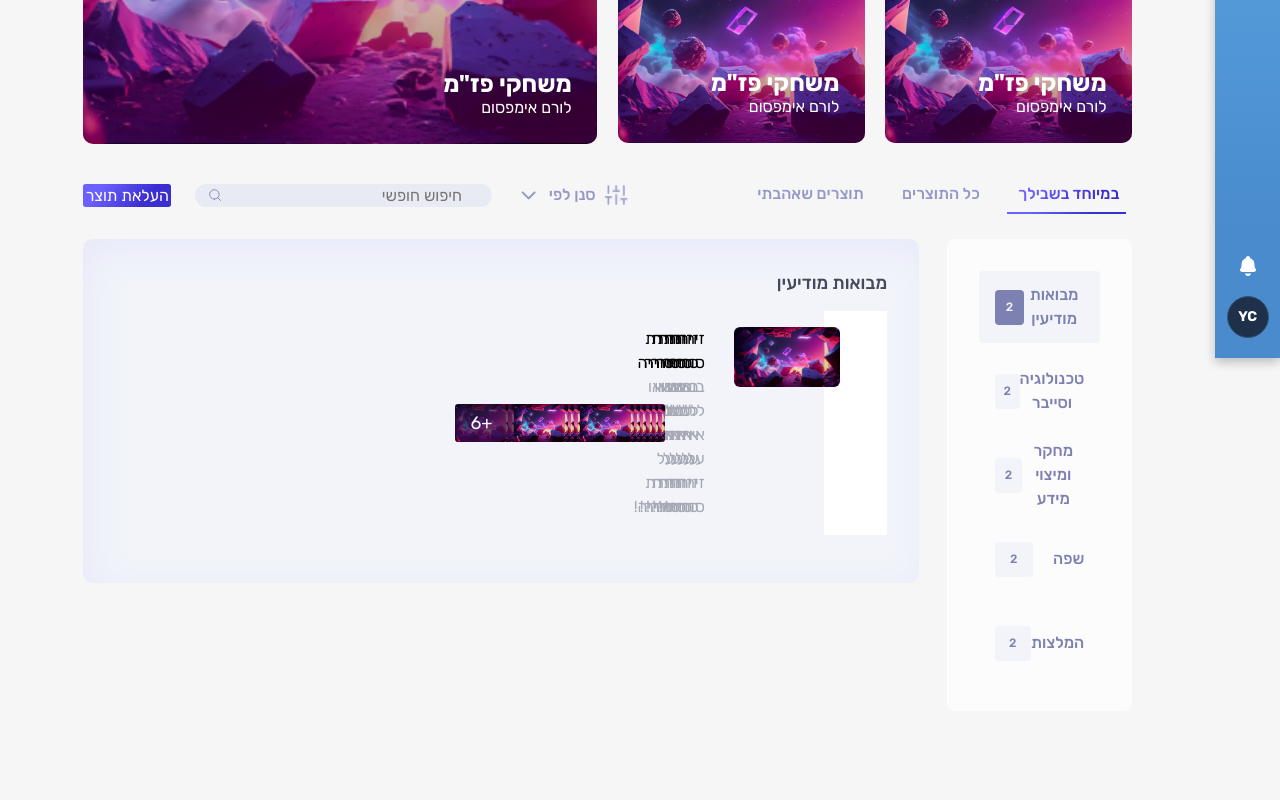
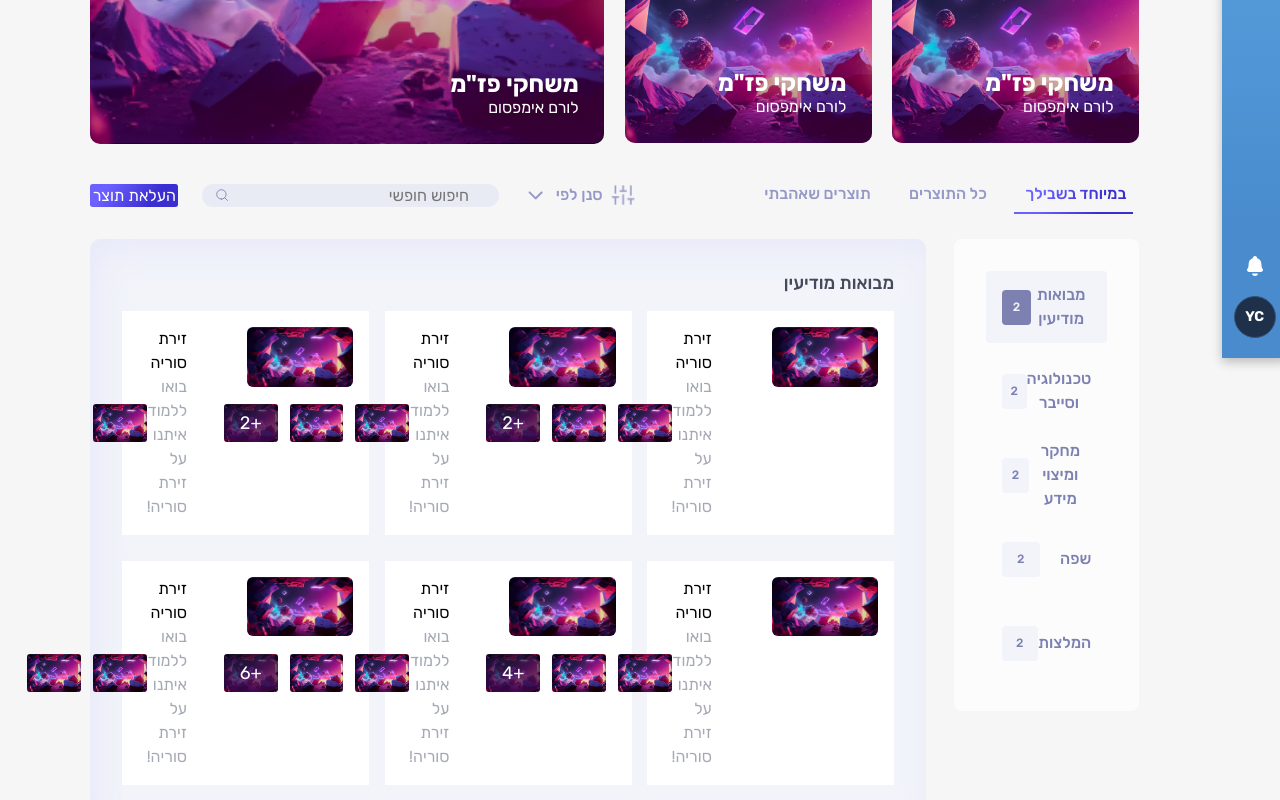
Before and after one commit to 50yearskippur/portalClient, a React (Create React App) app: page / in a window 1280 px wide. Shown: the part 442-1242 px from the top of the page. Before the commit the page ends 1153 px from the top, so only its background shows below. Built offline with nearby package versions, Linux system fonts and the light colour scheme.

Commit message:
design template works without getting props

```diff
--- a/src/components/PageTemplate/PageTemplate.jsx
+++ b/src/components/PageTemplate/PageTemplate.jsx
@@ -12,6 +12,7 @@ const PageTemplate = ({
     gridTemplateColumns: `repeat(auto-fill, minmax(${
       (100 - (numberOfItemsInLine - 1) * gapSize) / numberOfItemsInLine
     }%, 1fr))`,
+    gap: `${gapSize}%`,
   };
 
   console.log((numberOfItemsInLine - 1) * gapSize);
--- a/src/components/SubSubjects/SubSubjects.jsx
+++ b/src/components/SubSubjects/SubSubjects.jsx
@@ -11,8 +11,8 @@ const SubSubjects = ({ subject, subSubjects, ItemComponent }) => {
         })} */}
         <PageTemplate
           ItemComponent={ItemComponent}
-          numberOfItemsInLine={5}
-          gapSize={24}
+          numberOfItemsInLine={3}
+          gapSize={2}
           data={subSubjects}
         />
         {/* <ForYouItem subSubject={subSubjects[0]} /> */}
```
